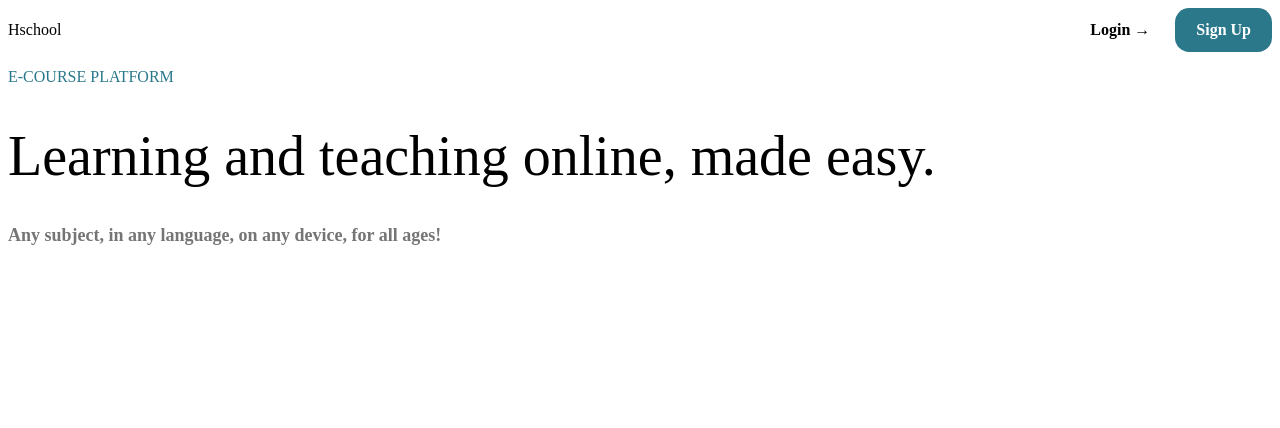
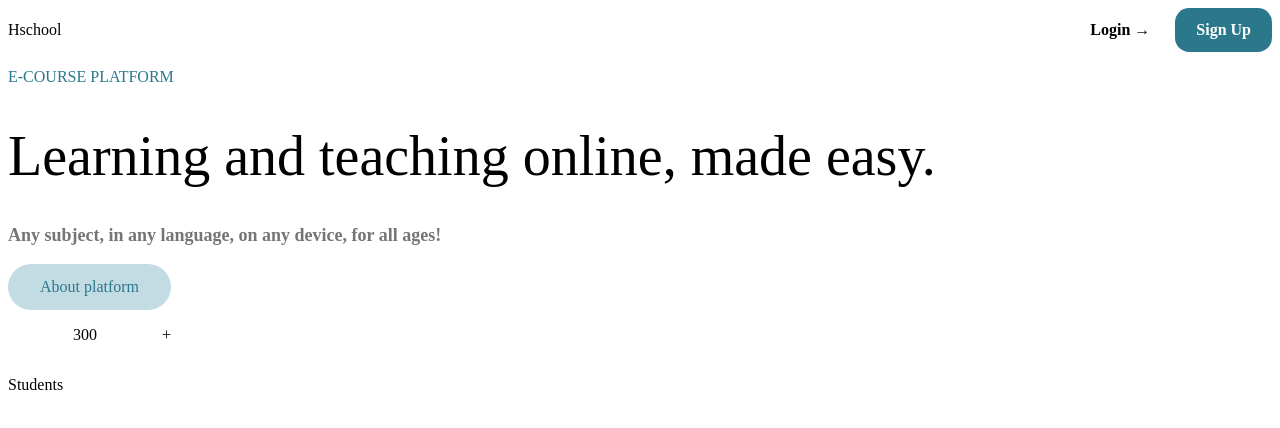
Before and after one commit to faleialina/EducationPlatform, a React (Create React App) app in the folder client/: page / in a window 1280 px wide. Shown: the top 428 px of the page. Built offline with nearby package versions, Linux system fonts and the light colour scheme.

Commit message:
client/platforma

```diff
--- a/client/src/companents/Preview/Preview.js
+++ b/client/src/companents/Preview/Preview.js
@@ -8,7 +8,19 @@ function Preview() {
                     teaching online,
                     made easy.</h1>
                 <p className={style.textInfo}>Any subject, in any language, on any device, for all ages!</p>
+
+                <div className={style.platforma}>
+                    <div className={style.aboutPlatform}>About platform</div>
+                    <div className={style.previewStudents}>
+                        <div className={style.zipper}></div>
+                        <p>300</p>
+                        <p>+</p>
+                    </div>
+                    <p>Students</p>
+                </div>
             </div>
+
+
 
             <div className={style.previewImg}></div>
         </div>
--- a/client/src/companents/Preview/style.module.css
+++ b/client/src/companents/Preview/style.module.css
@@ -17,3 +17,22 @@
     color: var(--primaty-grey-dark, #757575);
     font: 600 18px Montserrat;
 }
+
+.preview .previewInfo .platforma {
+    width: 163px;
+}
+
+.preview .previewInfo .platforma .aboutPlatform {
+    color: #2B788B;
+    font: 700 16 px Montserrat;
+    text-align: center;
+    border-radius: 100px;
+    background: var(--primaty-cyan-light, #C3DCE3);
+    padding: 14px 22px;
+}
+
+.preview .previewInfo .platforma .previewStudents {
+    display: flex;
+    justify-content: space-between;
+    align-items: center;
+}
```
